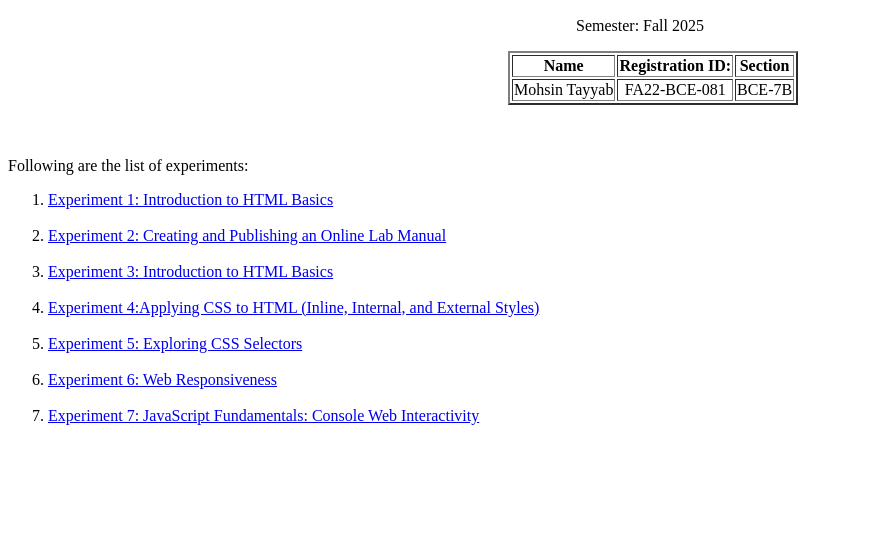
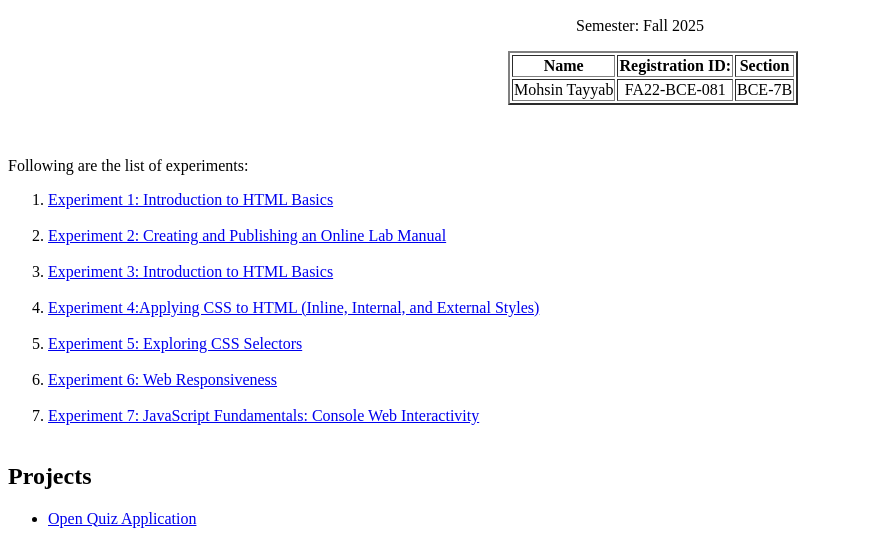
Before and after one commit to mohsi81/Web-Technology, a plain HTML site: page index.html in a window 1280 px wide. Shown: the part 334-878 px from the top of the page, without its empty margins (0-882 px from the left). Before the commit the page ends 800 px from the top, so only its background shows below. Drawn offline with Linux system fonts and the light colour scheme.

Commit message:
Update index.html

```diff
--- a/index.html
+++ b/index.html
@@ -48,6 +48,11 @@
         <li><a href="./lab6.html">Experiment 6: Web Responsiveness</a></li><br>
         <li><a href="./lab7.html">Experiment 7: JavaScript Fundamentals: Console Web Interactivity</a></li><br>
     </ol>
+    <h2>Projects</h2>
+    <ul>
+        <li><a href="https://mohsi81.github.io/my_quiz_application/">Open Quiz Application</a></li>
+    </ul>
+
 
 </body>
 
```
